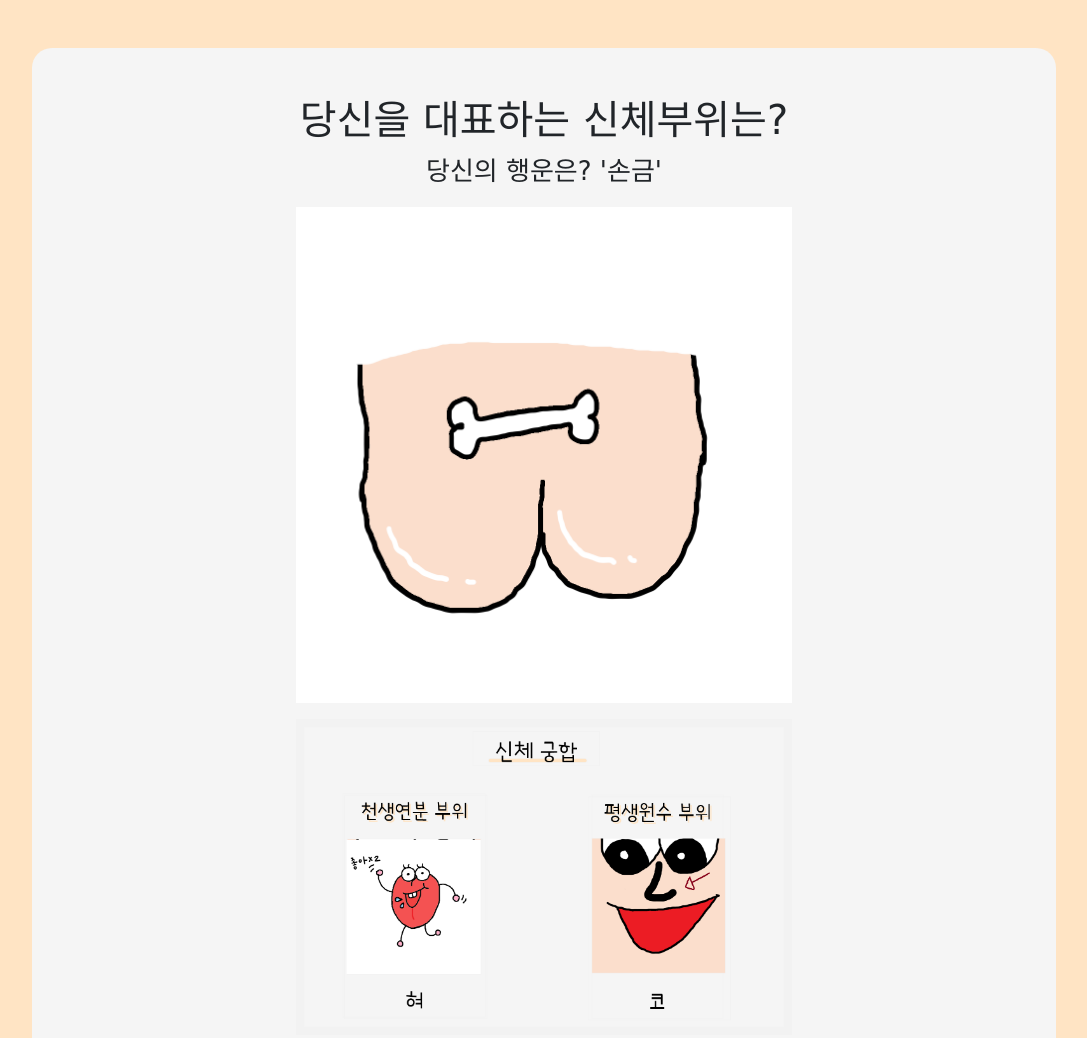
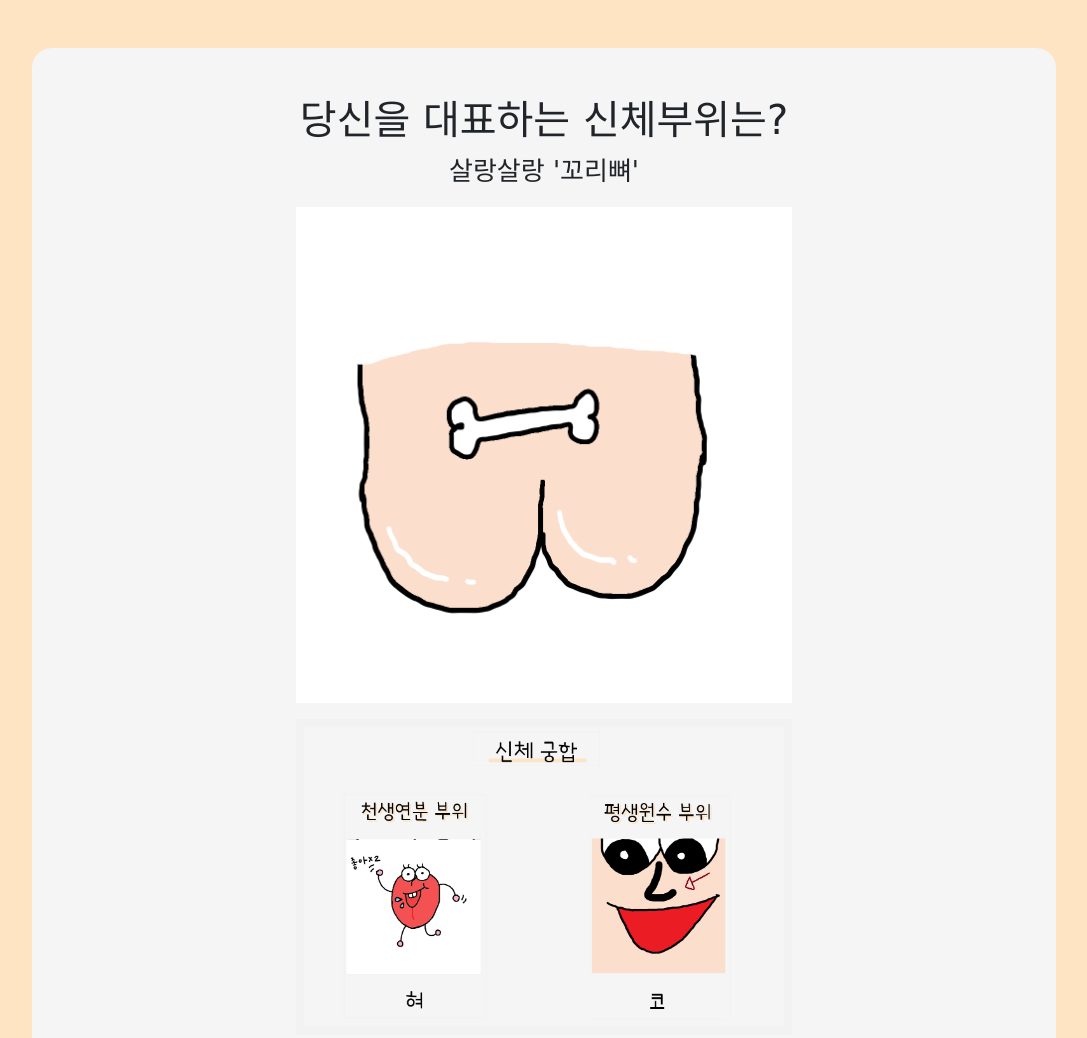
Before and after one commit to INCHcorp/IFBOP, a plain HTML site: page page/result-13.html in a window 1280 px wide. Shown: the top 1038 px of the page, without its empty margins (96-1183 px from the left). Drawn offline with nearby package versions, Linux system fonts and the light colour scheme; a web font is replaced by a local one.

Commit message:
Update result-13.html

```diff
--- a/page/result-13.html
+++ b/page/result-13.html
@@ -19,7 +19,7 @@
     <meta property='og:url', content= 'https://ifbop.netlify.app/page/result-13.html'/>
     <meta property='og:image', content= '../img/image-13.png'>
     <meta name='twitter:title', content= '내가 만약 신체부위라면 심리 테스트 결과'/>
-    <meta name='twitter:description', content= '당신의 행운은? <손금>'/>
+    <meta name='twitter:description', content= '살랑살랑 <꼬리뼈>'/>
     <meta name='twitter:card', content= 'photo'/>
     <meta name='twitter:url', content= 'https://ifbop.netlify.app/page/result-13.html'/>
     <meta name='twitter:image', content= '../img/image-13.png'>
@@ -30,7 +30,7 @@
     <section id="shareResult" class="mx-auto my-5 py-5 px-3">
       <h1> 당신을 대표하는 신체부위는?</h1>
       <div class="resultname">
-        <p>당신의 행운은? '손금'</p>
+        <p>살랑살랑 '꼬리뼈'</p>
       </div>
       <div id="resultImg1" class="my-3 col-lg-6 col-md-8 col-sm-10 col-12 mx-auto">
         <img src="../img/image-13.png" alt="0" class="img-fluid">
```
